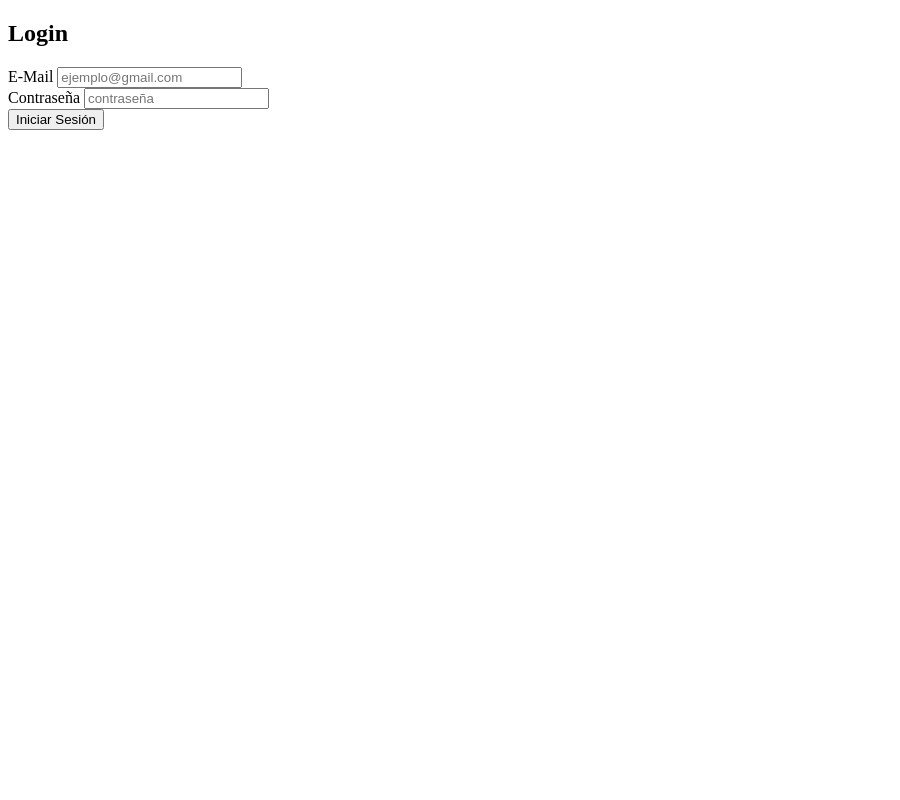
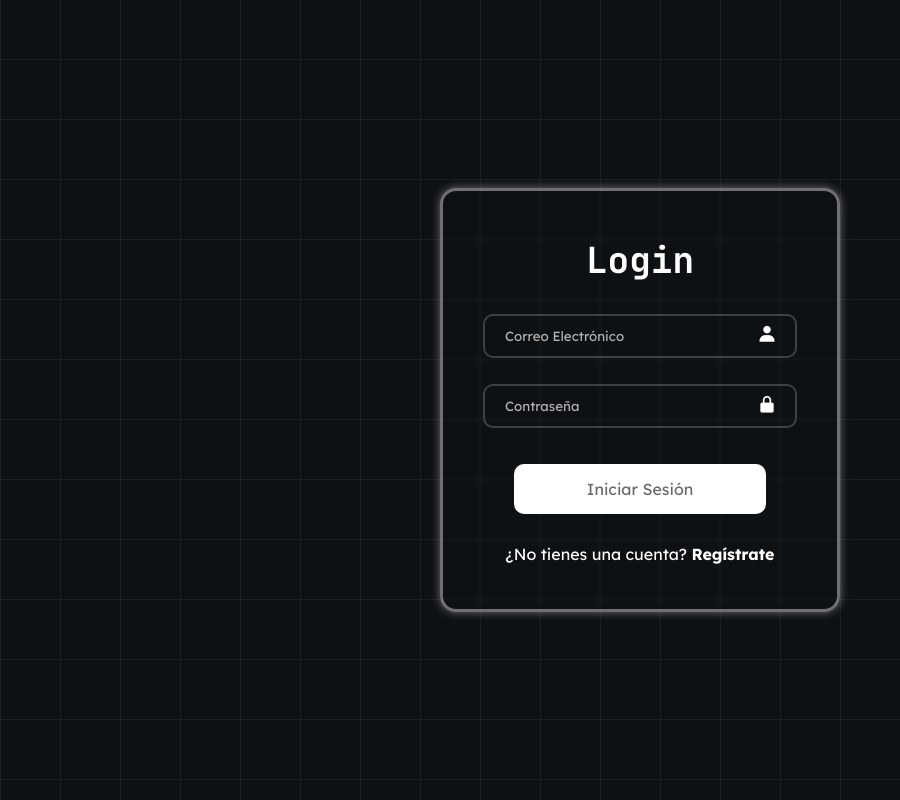
Before and after one commit to ElHeyne/ProyectoFinalTS, a Flask app: page /login in a window 1280 px wide. Shown: the whole page, without its empty margins (0-900 px from the left). Run offline with Flask 3, Linux system fonts and the light colour scheme.

Commit message:
Login Style
Se estiliza la página de login

Se modifica:
  - index.html
  - login.html
  - main.css
  - wrapers.css

```diff
--- a/src/static/main.css
+++ b/src/static/main.css
@@ -0,0 +1,20 @@
+* {
+    margin: 0;
+    padding: 0;
+    box-sizing: border-box;
+    font-family: "Lexend", Arial, Helvetica, sans-serif;
+    color: #fff;
+}
+
+body{
+    display: flex;
+    justify-content: center;
+    align-items: center;
+    min-height: 100dvh;
+    background-color: #0e1114; /*Old #181414*/
+    background-image:
+        linear-gradient(0deg, rgba(255, 255, 255, 0.05) 1px, transparent 1px),
+        linear-gradient(90deg, rgba(255, 255, 255, 0.05) 1px, transparent 1px);
+    background-size: 60px 60px;
+    background-repeat: repeat;
+}
--- /dev/null
+++ b/src/static/wrapers.css
@@ -0,0 +1,121 @@
+/*CSS dedicado a wrapers*/
+
+.login-wraper{
+    width: 50dvh;
+    /*background-color: #292929;*/
+    background: transparent;
+    border: 3px solid rgba(255, 255, 255, 0.4);
+    backdrop-filter: blur(1px);
+    box-shadow: 0px 0px 10px rgba(255, 255, 255, 0.4);
+    border-radius: 1rem;
+    padding: 30px 40px;
+
+    form{
+        display: flex;
+        flex-direction: column;
+    }
+
+    h1{
+        font-family: "JetBrains Mono", "Lexend", Arial, Helvetica, sans-serif;
+        font-size: 36px;
+        text-align: center;
+        margin: 15px 0 0 0;
+    }
+
+    .login-input{
+        position: relative;
+        width: 100%;
+        height: 40px;
+        margin: 30px 0 0 0;
+
+        input{
+            width: 100%;
+            height: 100%;
+            background: transparent;
+            border: none;
+            outline: none;
+            border: 2px solid rgba(255,255,255,.2);
+            border-radius: 0.62rem;
+            padding: 20px 45px 20px 20px;
+            transition: all .3s ease-in-out;
+        }
+
+        input:hover{
+            border: 2px solid rgba(255,255,255,1);
+            transition: all .3s ease-in-out;
+        }
+
+        ::placeholder{
+            color: #b3b3b3;
+        }
+
+        label{
+            display: block;
+            width: 100%;
+            height: 50%;
+            margin: 15px 0 10px 15px
+        }
+
+        i{
+            position: absolute;
+            right: 20px;
+            top: 50%;
+            transform: translateY(-50%);
+            font-size: 20px;
+        }
+    }
+
+    .login-error{
+        font-size: 14px;
+        color: rgb(239 68 68);
+        font-weight: 500;
+        padding: 10px 0 0 20px;
+    }
+
+    .login-submit{
+        align-self: center;
+        width: 80%;
+        height: 50px;
+        margin: 30px 0 30px 0;
+
+        button{
+            font-size: 16px;
+            color: #696969;
+            text-align: center;
+            width: 100%;
+            height: 100%;
+            background: white;
+            border: none;
+            outline: none;
+            border: 2px solid rgba(255,255,255,1);
+            border-radius: 0.62rem;
+            transition: all .3s ease-in-out;
+        }
+
+        :hover{
+            background: transparent;
+            color: #fff;
+            border: 2px solid rgba(255,255,255,.2);
+            background: rgba(255,255,255,.4);
+            transition: all .2s ease-in-out;
+        }
+    }
+
+    .register-input{
+        text-align: center;
+        margin: 0 0 15px 0;
+
+        a{
+            text-decoration: none;
+            font-weight: bold;
+            color: #fff;
+            transition: all .2s ease-in-out;
+
+        }
+
+        a:hover{
+            color: rgb(239 68 68);
+            transition: all .2s ease-in-out;
+        }
+    }
+}
--- a/src/templates/index.html
+++ b/src/templates/index.html
@@ -3,7 +3,7 @@
 <head>
     <meta charset="UTF-8">
     <meta name="viewport" content="width=device-width, initial-scale=1.0">
-    <title>Title</title>
+    <title>Página Principal</title>
 </head>
 <body>
     <header>
--- a/src/templates/login.html
+++ b/src/templates/login.html
@@ -2,27 +2,52 @@
 <html lang="en">
 <head>
     <meta charset="UTF-8">
-    <title>Title</title>
+    <title>Login</title>
+
+    <!--stylesheets-->
+    <link rel="stylesheet" href="../static/main.css">
+    <link rel="stylesheet" href="../static/wrapers.css">
+
+    <!--External Links-->
+
+    <!--Lexend | Google Fonts-->
+    <link rel="preconnect" href="https://fonts.googleapis.com">
+    <link rel="preconnect" href="https://fonts.gstatic.com" crossorigin>
+    <link href="https://fonts.googleapis.com/css2?family=Lexend:wght@100..900&display=swap" rel="stylesheet">
+    <!--JetBrains Mono | Google Fonts-->
+    <link href="https://fonts.googleapis.com/css2?family=JetBrains+Mono:ital,wght@0,100..800;1,100..800&display=swap" rel="stylesheet">
+
+    <!--Iconos Minimalistas | Boxicons-->
+    <link href='https://unpkg.com/boxicons@2.1.4/css/boxicons.min.css' rel='stylesheet'>
+
+
 </head>
 <body>
-    <section>
+    <section class="login-wraper">
         <form action="acceso-login" method="POST">
             <h1>Login</h1>
-            {% if mensaje %}
-            {{ mensaje }}
-            {% endif %}
-            <section>
-                <label for="email_input">E-Mail</label>
-                <input type="email" id="email_input" placeholder="ejemplo@gmail.com" name="txtEmail" required>
+            <section class="login-input">
+                <input type="email" id="email_input" placeholder="Correo Electrónico" name="txtEmail" required>
+                <i class='bx bxs-user'></i>
             </section>
-            <section>
-                <label for="password_input">Contraseña</label>
-                <input type="password" id="password_input" placeholder="contraseña" name="txtPassword" required>
+            <section class="login-input">
+                <input type="password" id="password_input" placeholder="Contraseña" name="txtPassword" required>
+                <i class='bx bxs-lock-alt' ></i>
             </section>
-            <section>
+            <section class="login-error">
+                {% if mensaje %}
+                {{ mensaje }}
+                {% endif %}
+            </section>
+            <section class="login-submit">
                 <button type="submit">Iniciar Sesión</button>
             </section>
         </form>
+
+        <section class="register-input">
+            <p>¿No tienes una cuenta?
+            <a href="#">Regístrate</a></p>
+        </section>
     </section>
 </body>
 </html>
```
